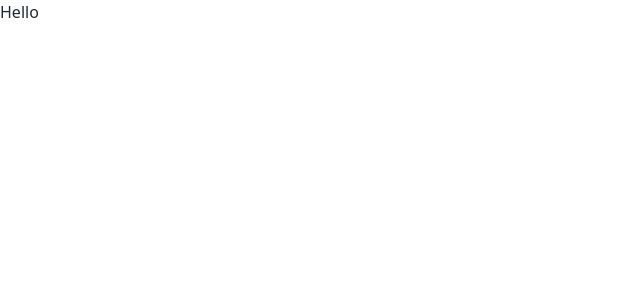
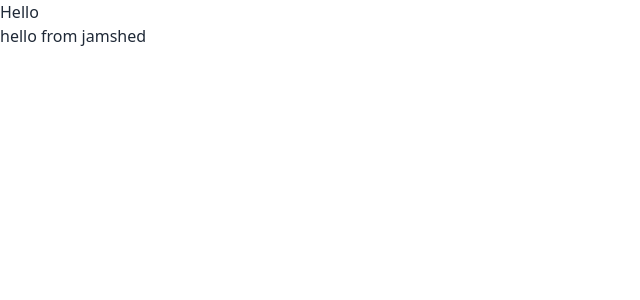
Before and after one commit to SofiuzzamanSofi/GitFair-Client-Side, a JavaScript app: page / in a window 1280 px wide. Shown: the top 300 px of the page, without its empty margins (0-640 px from the left). Built offline with nearby package versions, Linux system fonts and the light colour scheme; the HTML template or start-up script is replaced by a standard one.

Commit message:
first commit from jamshed

```diff
--- a/src/App.js
+++ b/src/App.js
@@ -4,6 +4,7 @@ function App() {
   return (
     <div>
       <h1>Hello</h1>
+      <h1>hello from jamshed</h1>
     </div>
   );
 }
```
